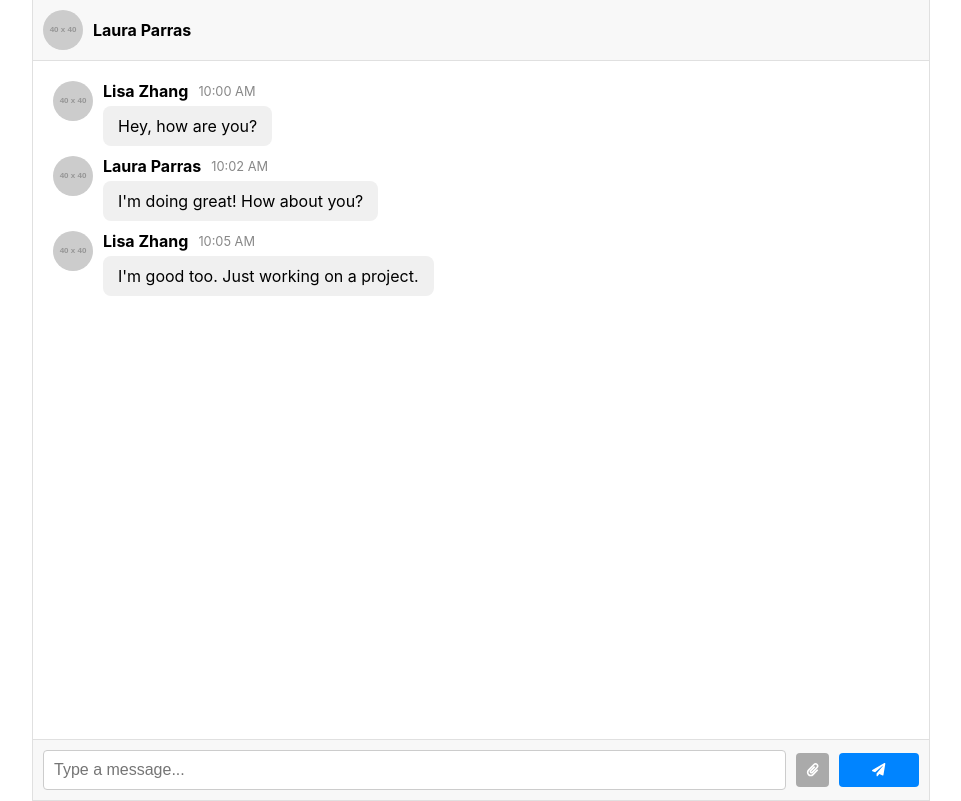
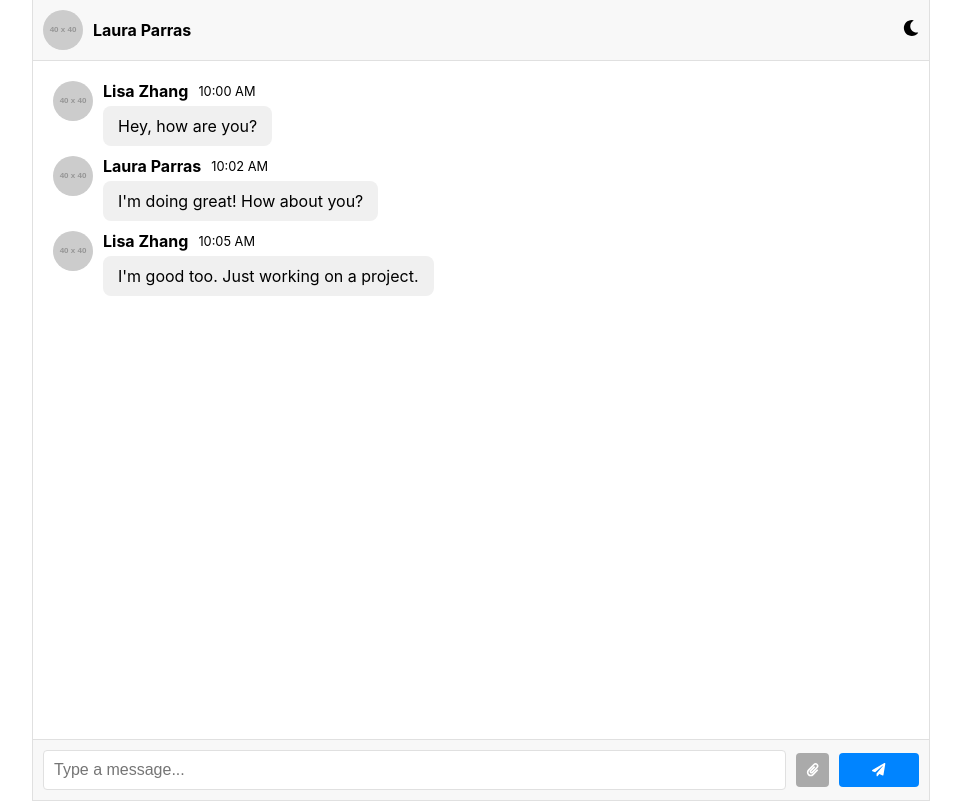
Before and after one commit to brenordv/yapbox, a React (Create React App) app in the folder frontend/: page / in a window 1280 px wide. Shown: the whole page, without its empty margins (159-1120 px from the left). Built offline with nearby package versions, Linux system fonts and the light colour scheme.

Commit message:
Added light/dark modes! <3

```diff
--- a/frontend/public/index.html
+++ b/frontend/public/index.html
@@ -10,10 +10,15 @@
   <link rel="manifest" href="%PUBLIC_URL%/manifest.json" />
   <title>Slack DM Simulator</title>
   <style>
-    /* Ensure the root div takes full height for flexbox centering */
     html, body, #root {
       height: 100%;
       margin: 0;
+    }
+
+    body {
+      background-color: var(--background-color);
+      color: var(--color);
+      transition: background-color 0.3s, color 0.3s;
     }
   </style>
 </head>
--- a/frontend/src/App.tsx
+++ b/frontend/src/App.tsx
@@ -1,9 +1,38 @@
-import React, { useState } from 'react';
-import styled from 'styled-components';
+import React, { useState, useEffect } from 'react';
+import styled, { ThemeProvider, createGlobalStyle } from 'styled-components';
 import Header from './components/Header';
 import MessageList from './components/MessageList';
 import MessageInput from './components/MessageInput';
 import { User, Message } from './types/types';
+
+const GlobalStyle = createGlobalStyle`
+  body {
+    --background-color: ${({ theme }) => theme.background};
+    --color: ${({ theme }) => theme.color};
+    background-color: var(--background-color);
+    color: var(--color);
+  }
+`;
+
+const lightTheme = {
+    background: '#ffffff',
+    color: '#000000',
+    headerBackground: '#f8f8f8',
+    headerColor: '#000000',
+    borderColor: '#e0e0e0',
+    messageBackground: '#f0f0f0',
+    messageColor: '#000000',
+};
+
+const darkTheme = {
+    background: '#181818',
+    color: '#ffffff',
+    headerBackground: '#282828',
+    headerColor: '#ffffff',
+    borderColor: '#444444',
+    messageBackground: '#383838',
+    messageColor: '#ffffff',
+};
 
 const AppContainer = styled.div`
   display: flex;
@@ -11,7 +40,7 @@ const AppContainer = styled.div`
   height: 100vh;
   width: 70%;
   margin: 0 auto;
-    border: 1px solid #e0e0e0;
+  border: 1px solid ${({ theme }) => theme.borderColor};
 `;
 
 const userA: User = {
@@ -49,6 +78,14 @@ const initialMessages: Message[] = [
 
 const App: React.FC = () => {
     const [messages, setMessages] = useState<Message[]>(initialMessages);
+    const [themeMode, setThemeMode] = useState<'light' | 'dark'>(() => {
+        const userPreference = window.matchMedia && window.matchMedia('(prefers-color-scheme: dark)').matches;
+        return userPreference ? 'dark' : 'light';
+    });
+
+    const toggleTheme = () => {
+        setThemeMode((prevMode) => (prevMode === 'light' ? 'dark' : 'light'));
+    };
 
     const handleSendMessage = (text: string) => {
         const newMessage: Message = {
@@ -60,12 +97,25 @@ const App: React.FC = () => {
         setMessages([...messages, newMessage]);
     };
 
+    useEffect(() => {
+        const mediaQuery = window.matchMedia('(prefers-color-scheme: dark)');
+        const handleChange = (e: MediaQueryListEvent) => {
+            setThemeMode(e.matches ? 'dark' : 'light');
+        };
+
+        mediaQuery.addEventListener('change', handleChange);
+        return () => mediaQuery.removeEventListener('change', handleChange);
+    }, []);
+
     return (
+        <ThemeProvider theme={themeMode === 'light' ? lightTheme : darkTheme}>
+            <GlobalStyle />
             <AppContainer>
-            <Header otherUser={userB} />
+                <Header otherUser={userB} themeMode={themeMode} toggleTheme={toggleTheme} />
                 <MessageList messages={messages} currentUser={userA} otherUser={userB} />
                 <MessageInput onSendMessage={handleSendMessage} />
             </AppContainer>
+        </ThemeProvider>
     );
 };
 
--- a/frontend/src/components/Header.tsx
+++ b/frontend/src/components/Header.tsx
@@ -1,13 +1,16 @@
 import React from 'react';
 import styled from 'styled-components';
 import { User } from '../types/types';
+import { FaSun, FaMoon } from 'react-icons/fa';
 
 const HeaderContainer = styled.div`
     display: flex;
     align-items: center;
+    justify-content: space-between;
     padding: 10px;
-    background-color: #f8f8f8;
-    border-bottom: 1px solid #e0e0e0;
+    background-color: ${({ theme }) => theme.headerBackground};
+    color: ${({ theme }) => theme.headerColor};
+    border-bottom: 1px solid ${({ theme }) => theme.borderColor};
 `;
 
 const UserContainer = styled.div`
@@ -28,17 +31,26 @@ const Name = styled.h2`
     font-weight: bold;
 `;
 
+const ToggleContainer = styled.div`
+  cursor: pointer;
+`;
+
 interface HeaderProps {
     otherUser: User;
+    themeMode: string;
+    toggleTheme: () => void;
 }
 
-const Header: React.FC<HeaderProps> = ({ otherUser }) => {
+const Header: React.FC<HeaderProps> = ({ otherUser, themeMode, toggleTheme }) => {
     return (
         <HeaderContainer>
             <UserContainer>
                 <Avatar src={otherUser.avatar} alt={`${otherUser.name}'s avatar`} />
                 <Name>{otherUser.name}</Name>
             </UserContainer>
+            <ToggleContainer onClick={toggleTheme}>
+                {themeMode === 'light' ? <FaMoon /> : <FaSun />}
+            </ToggleContainer>
         </HeaderContainer>
     );
 };
--- a/frontend/src/components/Message.tsx
+++ b/frontend/src/components/Message.tsx
@@ -31,6 +31,7 @@ const MessageHeader = styled.div`
     display: flex;
     align-items: center;
     margin-bottom: 5px;
+    color: ${({ theme }) => theme.color};
 `;
 
 const SenderName = styled.span`
@@ -40,12 +41,12 @@ const SenderName = styled.span`
 
 const Timestamp = styled.span`
     font-size: 0.8em;
-    color: #888;
+    color: ${({ theme }) => theme.color};
 `;
 
 const MessageText = styled.div`
-    background-color: #f0f0f0;
-    color: black;
+    background-color: ${({ theme }) => theme.messageBackground};
+    color: ${({ theme }) => theme.messageColor};
     border-radius: 8px;
     padding: 10px 15px;
     width: fit-content;
--- a/frontend/src/components/MessageInput.tsx
+++ b/frontend/src/components/MessageInput.tsx
@@ -6,16 +6,18 @@ const InputContainer = styled.div`
     display: flex;
     align-items: center;
     padding: 10px;
-    background-color: #f8f8f8;
-    border-top: 1px solid #e0e0e0;
+    background-color: ${({ theme }) => theme.headerBackground};
+    border-top: 1px solid ${({ theme }) => theme.borderColor};
 `;
 
 const Input = styled.input`
     flex: 1;
     padding: 10px;
     font-size: 16px;
-    border: 1px solid #ccc;
+    border: 1px solid ${({ theme }) => theme.borderColor};
     border-radius: 4px;
+    background-color: ${({ theme }) => theme.background};
+    color: ${({ theme }) => theme.color};
 `;
 
 const Button = styled.button`
@@ -37,8 +39,8 @@ const PaperclipButton = styled(Button)`
 `;
 
 const SendButton = styled(Button)`
-  background-color: #0084ff;
-  width: 80px; /* double width */
+    background-color: #0084ff;
+    width: 80px; /* double width */
 `;
 
 interface MessageInputProps {
```
Lines whose indentation alone changed are shown as unchanged.
